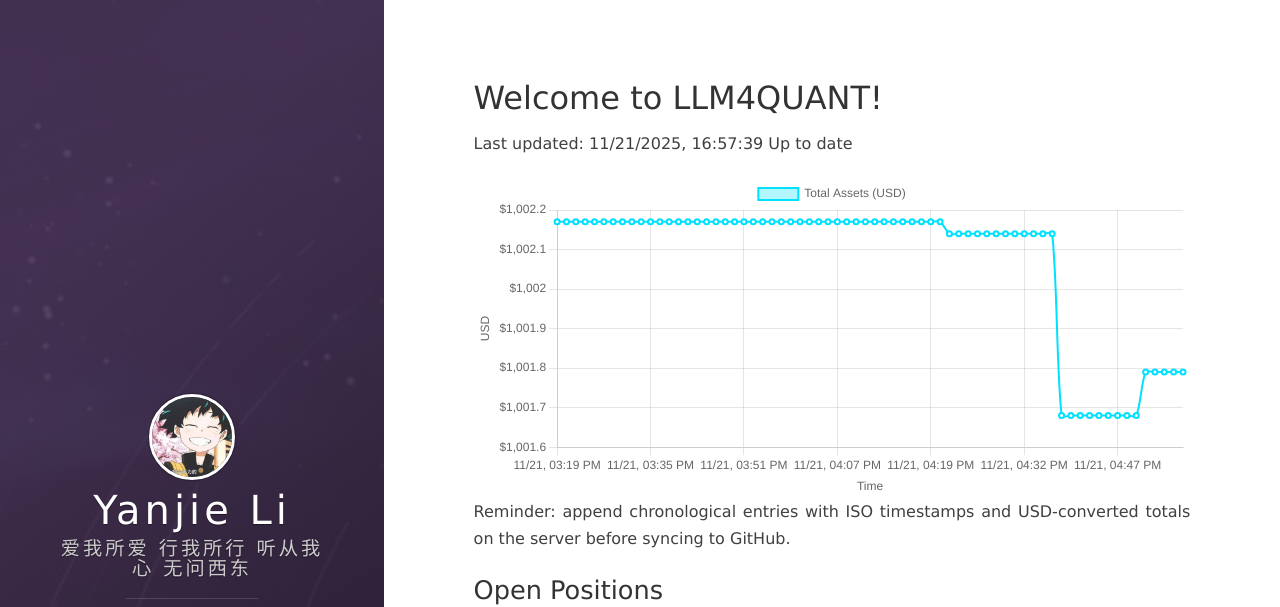
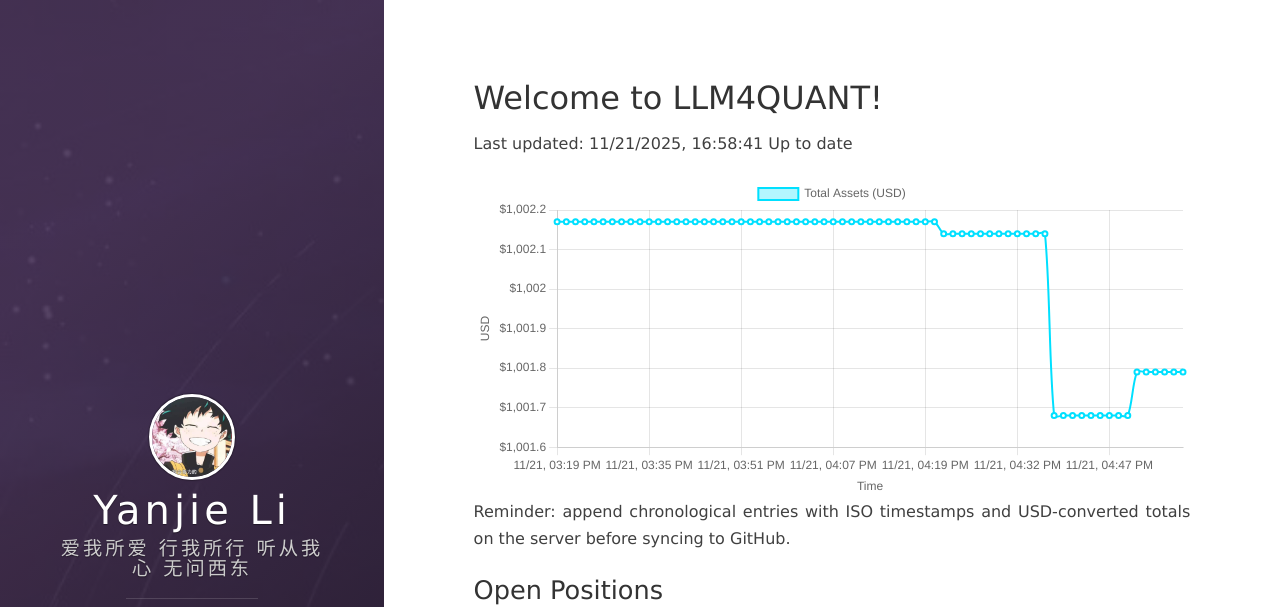
Before and after one commit to leeyegy/leeyegy.github.io, a Jekyll site: the page built from live-trading.html, in a window 1280 px wide and 1243 px high. Shown: the top 607 px of the window. Built offline with Jekyll 4.4.1, drawn with Linux system fonts in a browser that asks for light colours; nearby versions of some CDN libraries.

Commit message:
AccountMonitor: update balance history 2025-11-22T00:58:41+08:00

```diff
--- a/assets/data/binance/balance-history.json
+++ b/assets/data/binance/balance-history.json
@@ -1,5 +1,5 @@
 {
-  "generatedAt": "2025-11-22T00:57:39+08:00",
+  "generatedAt": "2025-11-22T00:58:41+08:00",
   "asset": "total_usd_value",
   "history": [
     {
@@ -273,6 +273,10 @@
     {
       "timestamp": "2025-11-22T00:57:39+08:00",
       "totalUsd": 1001.78750049
+    },
+    {
+      "timestamp": "2025-11-22T00:58:41+08:00",
+      "totalUsd": 1001.78750049
     }
   ]
 }
```
